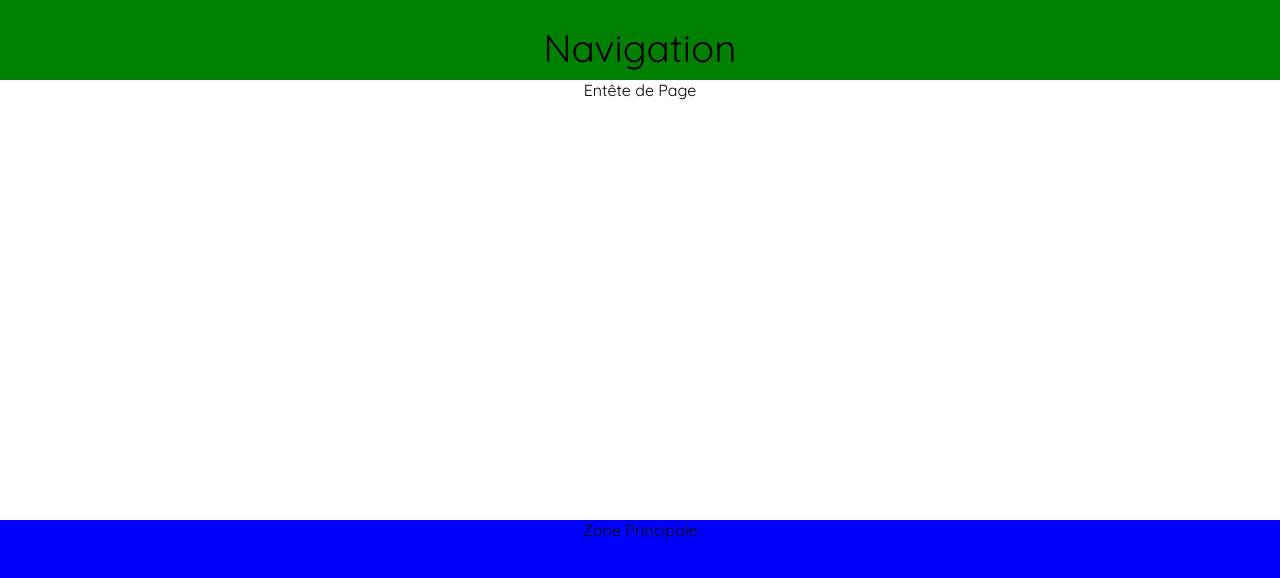
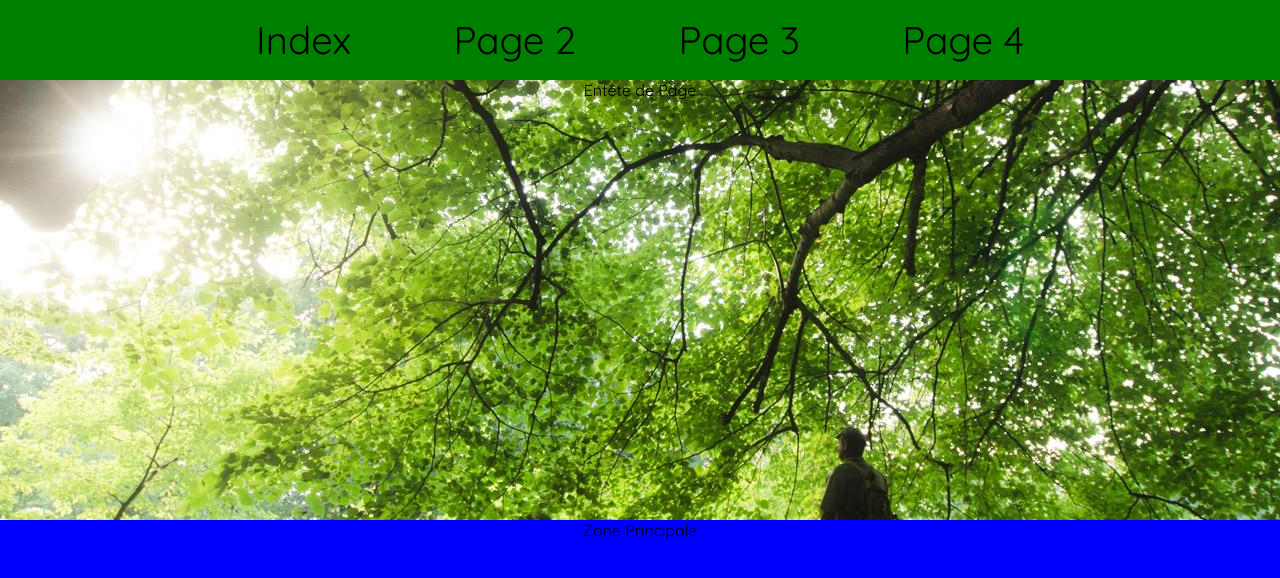
Before and after one commit to Emcduff/veille-3, a plain HTML site: page index.html in a window 1280 px wide. Shown: the top 578 px of the page. Drawn offline with Linux system fonts and the light colour scheme.

Commit message:
Incorporation de background pour l'entete

```diff
--- a/index.html
+++ b/index.html
@@ -12,7 +12,14 @@
 
 	<body>
 		<header>Entête de Page</header>
-		<nav>Navigation</nav>
+		<nav>
+			<ul>
+				<li>Index</li>
+				<li>Page 2</li>
+				<li>Page 3</li>
+				<li>Page 4</li>
+			<ul>
+		</nav>
 		<main>Zone Principale</main>
 		<footer>Collège de Maisonneuve | TIM | Programmation et Veille Technologique</footer>
 	</body>
--- a/less/Index.less
+++ b/less/Index.less
@@ -6,15 +6,27 @@ body {
 }
 
 nav {
-	display:inline-block;
 	position:fixed;
 	top:0px;
-	padding-top:3vh;
-	padding-bottom:2vh;
+	padding-top:2vh;
+	padding-bottom:3vh;
 	height:5vh;
 	width:100vw;
 	background-color: green;
 	font-size: 3vw;
+	z-index: 10;
+}
+
+nav ul {
+	list-style: none;
+	display: inline-flex;
+	padding: 0;
+	margin: 0;
+}
+
+nav ul li {
+	padding-left:4vw;
+	padding-right:4vw;
 }
 
 header {
@@ -22,6 +34,9 @@ header {
 	top:10vh;
 	height:55vh;
 	width:100vw;
+	background-image: url('../background.jpg');
+	background-size: fill;
+	background-position: 50% 60%;
 }
 
 main {
```
Also changed, not shown: background.jpg (added), css/index.css.
